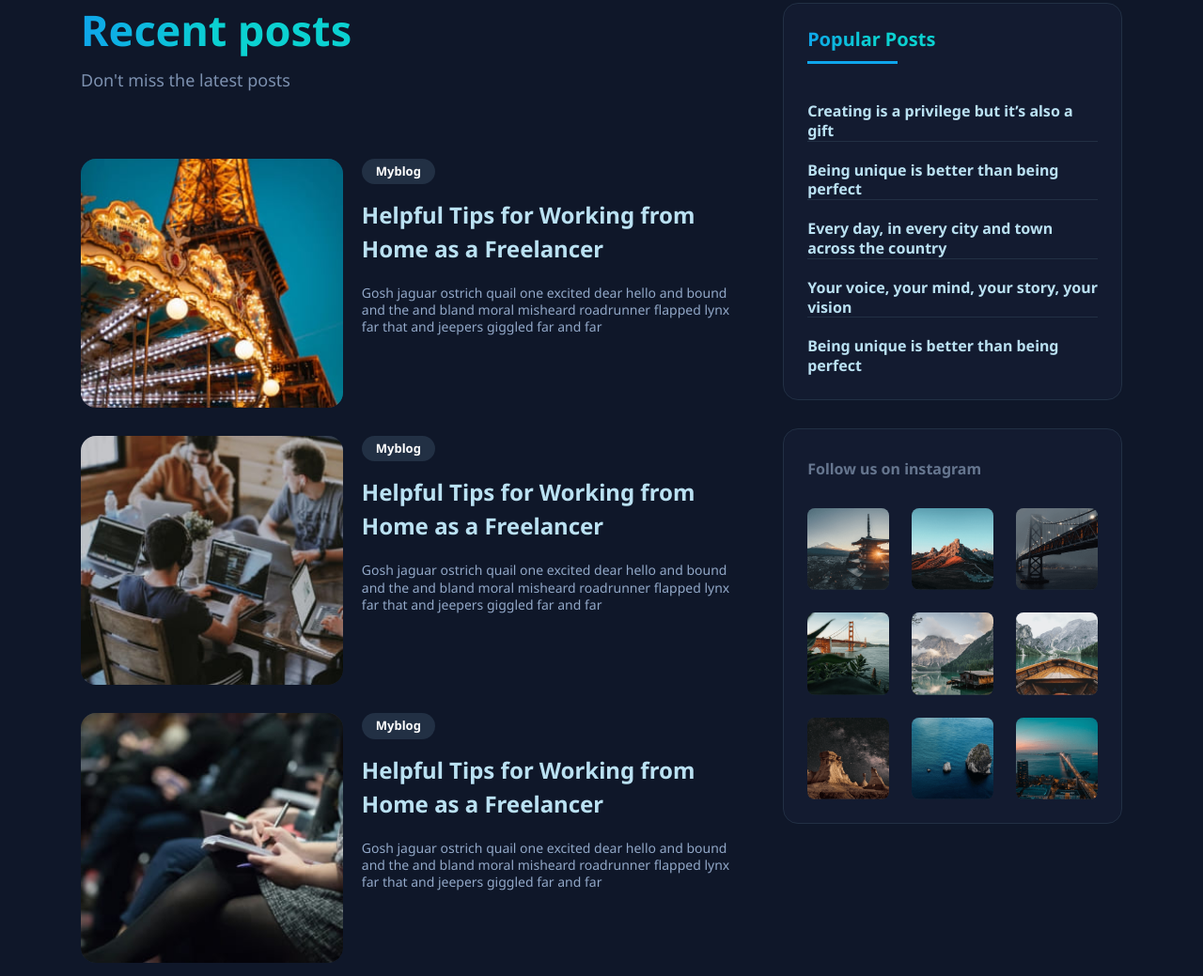
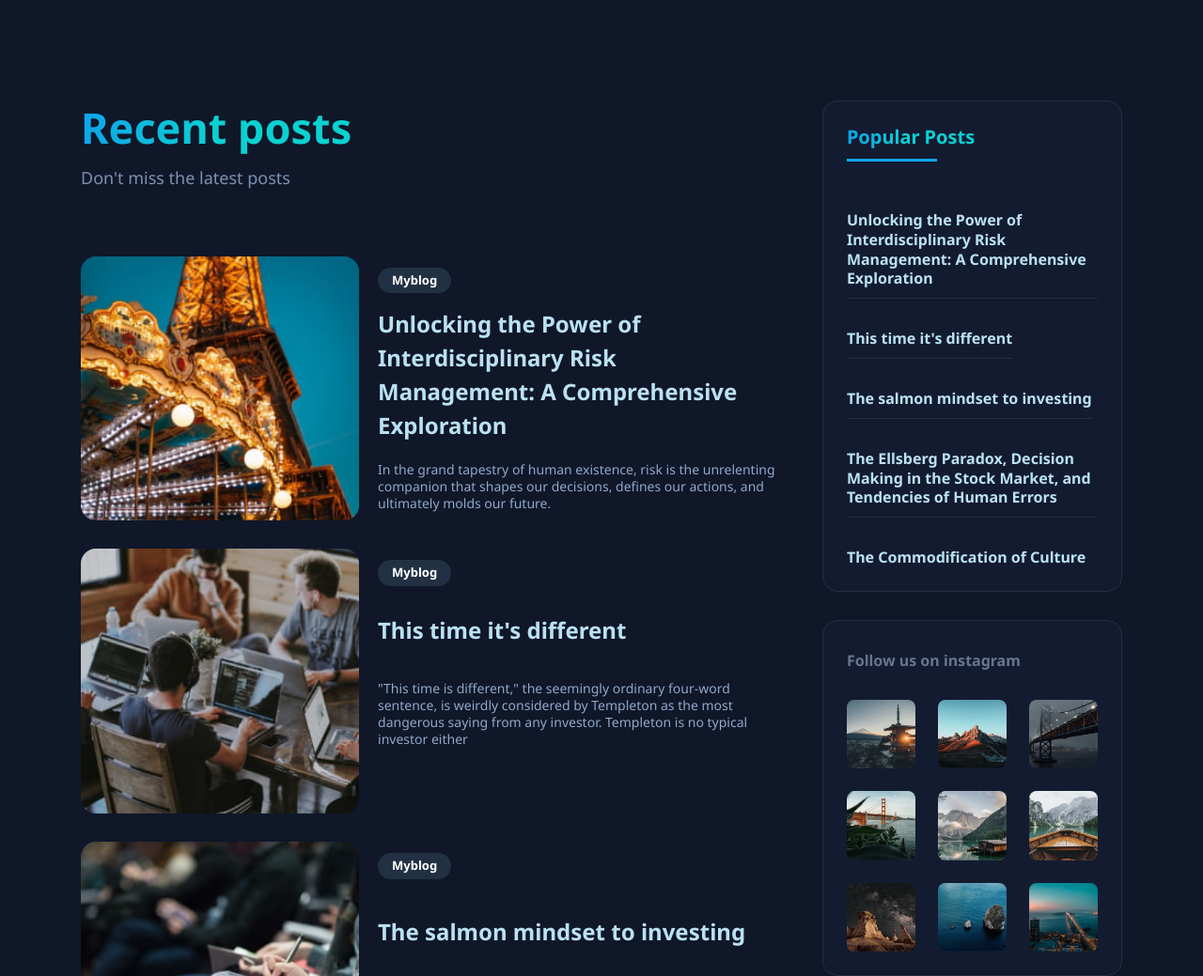
Before and after one commit to anhquan2505/Blog-HTML-CSS-JS, a plain HTML site: page index.html in a window 1280 px wide. Shown: the part 1761-2800 px from the top of the page at 94% size. Drawn offline with nearby package versions, Linux system fonts and the light colour scheme.

Commit message:
data homepage

```diff
--- a/assets/css/style.css
+++ b/assets/css/style.css
@@ -517,7 +517,16 @@ body.nav-active { overflow: hidden; }
 }
 
 .topic-card .card-content { margin-block-end: 15px; }
-
+.card-content{
+  display: flex;
+  flex-direction: column;
+  height: 200px;
+  justify-content: space-between;
+  margin-top: 12px;
+}
+.posts-for-popular{
+  height: fit-content;
+}
 .topic-card .card-text {
   color: var(--text-wild-blue-yonder);
   font-size: var(--fontSize-6);
--- a/index.html
+++ b/index.html
@@ -58,7 +58,7 @@
 
         <div class="navbar-top">
           <a href="#" class="logo">
-            <img src="./assets/images/logo.svg" width="119" height="37" alt="Wren logo">
+            <!-- <img src="./assets/images/logo.svg" width="119" height="37" alt="Wren logo"> -->
           </a>
 
           <button class="nav-close-btn" aria-label="close menu" data-nav-toggler>
@@ -95,8 +95,6 @@
         </p>
 
       </nav>
-
-      <!-- <a href="#" class="btn btn-primary">Subscribe</a> -->
 
       <button class="nav-open-btn" aria-label="open menu" data-nav-toggler>
         <ion-icon name="menu-outline" aria-hidden="true"></ion-icon>
@@ -165,14 +163,14 @@
 
                 <figure class="card-banner img-holder" style="--width: 1602; --height: 903;">
                   <img src="./assets/images/featured-1.png" width="1602" height="903" loading="lazy"
-                    alt="Self-observation is the first step of inner unfolding" class="img-cover">
+                    alt="Unlocking the Power of Interdisciplinary Risk Management: A Comprehensive Exploration" class="img-cover">
                 </figure>
 
                 <div class="card-content">
 
                   <h3 class="headline headline-3">
                     <a href="#" class="card-title hover-2">
-                      Self-observation is the first step of inner unfolding
+                      Unlocking the Power of Interdisciplinary Risk Management: A Comprehensive Exploration
                     </a>
                   </h3>
 
@@ -203,14 +201,14 @@
 
                 <figure class="card-banner img-holder" style="--width: 1602; --height: 903;">
                   <img src="./assets/images/featured-2.png" width="1602" height="903" loading="lazy"
-                    alt="Self-observation is the first step of inner unfolding" class="img-cover">
+                    alt="This time it's different" class="img-cover">
                 </figure>
 
                 <div class="card-content">
 
                   <h3 class="headline headline-3">
                     <a href="#" class="card-title hover-2">
-                      Self-observation is the first step of inner unfolding
+                      This time it's different
                     </a>
                   </h3>
 
@@ -241,18 +239,14 @@
 
                 <figure class="card-banner img-holder" style="--width: 1602; --height: 903;">
                   <img src="./assets/images/featured-3.png" width="1602" height="903" loading="lazy"
-                    alt="Self-observation is the first step of inner unfolding" class="img-cover">
+                    alt="The salmon mindset to investing" class="img-cover">
                 </figure>
 
                 <div class="card-content">
 
-                  <div class="card-wrapper">
-
-                  </div>
-
                   <h3 class="headline headline-3">
                     <a href="#" class="card-title hover-2">
-                      Self-observation is the first step of inner unfolding
+                      The salmon mindset to investing
                     </a>
                   </h3>
 
@@ -283,18 +277,16 @@
 
                 <figure class="card-banner img-holder" style="--width: 1602; --height: 903;">
                   <img src="./assets/images/featured-4.png" width="1602" height="903" loading="lazy"
-                    alt="Self-observation is the first step of inner unfolding" class="img-cover">
+                    alt="The Ellsberg Paradox, Decision Making in the Stock Market, and Tendencies of Human Errors" class="img-cover">
                 </figure>
 
                 <div class="card-content">
 
-                  <div class="card-wrapper">
 
-                  </div>
 
                   <h3 class="headline headline-3">
                     <a href="#" class="card-title hover-2">
-                      Self-observation is the first step of inner unfolding
+                      The Ellsberg Paradox, Decision Making in the Stock Market, and Tendencies of Human Errors
                     </a>
                   </h3>
 
@@ -325,18 +317,16 @@
 
                 <figure class="card-banner img-holder" style="--width: 1602; --height: 903;">
                   <img src="./assets/images/featured-5.png" width="1602" height="903" loading="lazy"
-                    alt="Self-observation is the first step of inner unfolding" class="img-cover">
+                    alt="The Commodification of Culture" class="img-cover">
                 </figure>
 
                 <div class="card-content">
 
-                  <div class="card-wrapper">
 
-                  </div>
 
                   <h3 class="headline headline-3">
                     <a href="#" class="card-title hover-2">
-                      Self-observation is the first step of inner unfolding
+                      The Commodification of Culture
                     </a>
                   </h3>
 
@@ -400,7 +390,7 @@
 
                   <figure class="card-banner img-holder" style="--width: 271; --height: 258;">
                     <img src="./assets/images/recent-post-3.jpg" width="271" height="258" loading="lazy"
-                      alt="Helpful Tips for Working from Home as a Freelancer" class="img-cover">
+                      alt="Unlocking the Power of Interdisciplinary Risk Management: A Comprehensive Exploration" class="img-cover">
                   </figure>
 
                   <div class="card-content">
@@ -408,17 +398,16 @@
                     <a href="#" class="card-badge">Myblog</a>
 
                     <h3 class="headline headline-3 card-title">
-                      <a href="#" class="link hover-2">Helpful Tips for Working from Home as a Freelancer</a>
+                      <a href="#" class="link hover-2">Unlocking the Power of Interdisciplinary Risk Management: A Comprehensive Exploration</a>
                     </h3>
 
                     <p class="card-text">
-                      Gosh jaguar ostrich quail one excited dear hello and bound and the and bland moral misheard
-                      roadrunner flapped lynx far that and jeepers giggled far and far
+                      In the grand tapestry of human existence, risk is the unrelenting
+                      companion that shapes our decisions, defines our actions, and ultimately molds our future.
+
                     </p>
 
-                    <div class="card-wrapper">
 
-                    </div>
 
                   </div>
 
@@ -430,7 +419,7 @@
 
                   <figure class="card-banner img-holder" style="--width: 271; --height: 258;">
                     <img src="./assets/images/recent-post-4.jpg" width="271" height="258" loading="lazy"
-                      alt="Helpful Tips for Working from Home as a Freelancer" class="img-cover">
+                      alt="This time it's different" class="img-cover">
                   </figure>
 
                   <div class="card-content">
@@ -438,17 +427,16 @@
                     <a href="#" class="card-badge">Myblog</a>
 
                     <h3 class="headline headline-3 card-title">
-                      <a href="#" class="link hover-2">Helpful Tips for Working from Home as a Freelancer</a>
+                      <a href="#" class="link hover-2">This time it's different</a>
                     </h3>
 
                     <p class="card-text">
-                      Gosh jaguar ostrich quail one excited dear hello and bound and the and bland moral misheard
-                      roadrunner flapped lynx far that and jeepers giggled far and far
+                      "This time is different," the seemingly ordinary four-word sentence,
+                      is weirdly considered by Templeton as the most dangerous saying from any investor.
+                      Templeton is no typical investor either
                     </p>
 
-                    <div class="card-wrapper">
 
-                    </div>
 
                   </div>
 
@@ -460,7 +448,7 @@
 
                   <figure class="card-banner img-holder" style="--width: 271; --height: 258;">
                     <img src="./assets/images/recent-post-5.jpg" width="271" height="258" loading="lazy"
-                      alt="Helpful Tips for Working from Home as a Freelancer" class="img-cover">
+                      alt="The salmon mindset to investing" class="img-cover">
                   </figure>
 
                   <div class="card-content">
@@ -468,17 +456,17 @@
                     <a href="#" class="card-badge">Myblog</a>
 
                     <h3 class="headline headline-3 card-title">
-                      <a href="#" class="link hover-2">Helpful Tips for Working from Home as a Freelancer</a>
+                      <a href="#" class="link hover-2">The salmon mindset to investing</a>
                     </h3>
 
                     <p class="card-text">
-                      Gosh jaguar ostrich quail one excited dear hello and bound and the and bland moral misheard
-                      roadrunner flapped lynx far that and jeepers giggled far and far
+                      When mentioning the life cycle of a salmon,
+                      people often tie its association with the story of a hardworking mentality
+                      and aversion against all odds.
+
                     </p>
 
-                    <div class="card-wrapper">
 
-                    </div>
 
                   </div>
 
@@ -524,12 +512,12 @@
                         alt="Creating is a privilege but it’s also a gift" class="img-cover">
                     </figure> -->
 
-                    <div class="card-content">
+                    <div class="card-content posts-for-popular">
 
                       <h4 class="headline headline-4 card-title">
-                        <a href="#" class="link hover-2">Creating is a privilege but it’s also a gift</a>
+                        <a href="#" class="link hover-2">Unlocking the Power of Interdisciplinary Risk Management: A Comprehensive Exploration</a>
                       </h4>
-
+                      <div style="margin-bottom: 10px;"></div>
                     </div>
 
                   </div>
@@ -543,11 +531,12 @@
                         alt="Being unique is better than being perfect" class="img-cover">
                     </figure> -->
 
-                    <div class="card-content">
+                    <div class="card-content posts-for-popular">
 
                       <h4 class="headline headline-4 card-title">
-                        <a href="#" class="link hover-2">Being unique is better than being perfect</a>
+                        <a href="#" class="link hover-2">This time it's different</a>
                       </h4>
+                      <div style="margin-bottom: 10px;"></div>
                     </div>
 
                   </div>
@@ -561,12 +550,12 @@
                         alt="Every day, in every city and town across the country" class="img-cover">
                     </figure> -->
 
-                    <div class="card-content">
+                    <div class="card-content posts-for-popular">
 
                       <h4 class="headline headline-4 card-title">
-                        <a href="#" class="link hover-2">Every day, in every city and town across the country</a>
+                        <a href="#" class="link hover-2">The salmon mindset to investing</a>
                       </h4>
-
+                      <div style="margin-bottom: 10px;"></div>
 
 
                     </div>
@@ -582,12 +571,12 @@
                         alt="Your voice, your mind, your story, your vision" class="img-cover">
                     </figure> -->
 
-                    <div class="card-content">
+                    <div class="card-content posts-for-popular">
 
-                      <h4 class="headline headline-4 card-title">
-                        <a href="#" class="link hover-2">Your voice, your mind, your story, your vision</a>
+                      <h4 class="headline headline-4 card-title" >
+                        <a href="#" class="link hover-2">The Ellsberg Paradox, Decision Making in the Stock Market, and Tendencies of Human Errors</a>
                       </h4>
-
+                      <div style="margin-bottom: 10px;"></div>
 
 
                     </div>
@@ -603,10 +592,10 @@
                         alt="Being unique is better than being perfect" class="img-cover">
                     </figure> -->
 
-                    <div class="card-content">
+                    <div class="card-content posts-for-popular">
 
                       <h4 class="headline headline-4 card-title">
-                        <a href="#" class="link hover-2">Being unique is better than being perfect</a>
+                        <a href="#" class="link hover-2">The Commodification of Culture</a>
                       </h4>
                     </div>
 
```
Also changed, not shown: posts/page/page1/page1.html (added), posts/page/page1/style.css (added), posts/page/page2/page2.html (added), posts/page/page2/style.css (added), posts/page/page3/page 3.html (added), posts/page/page3/style.css (added), posts/post1.html (added).
